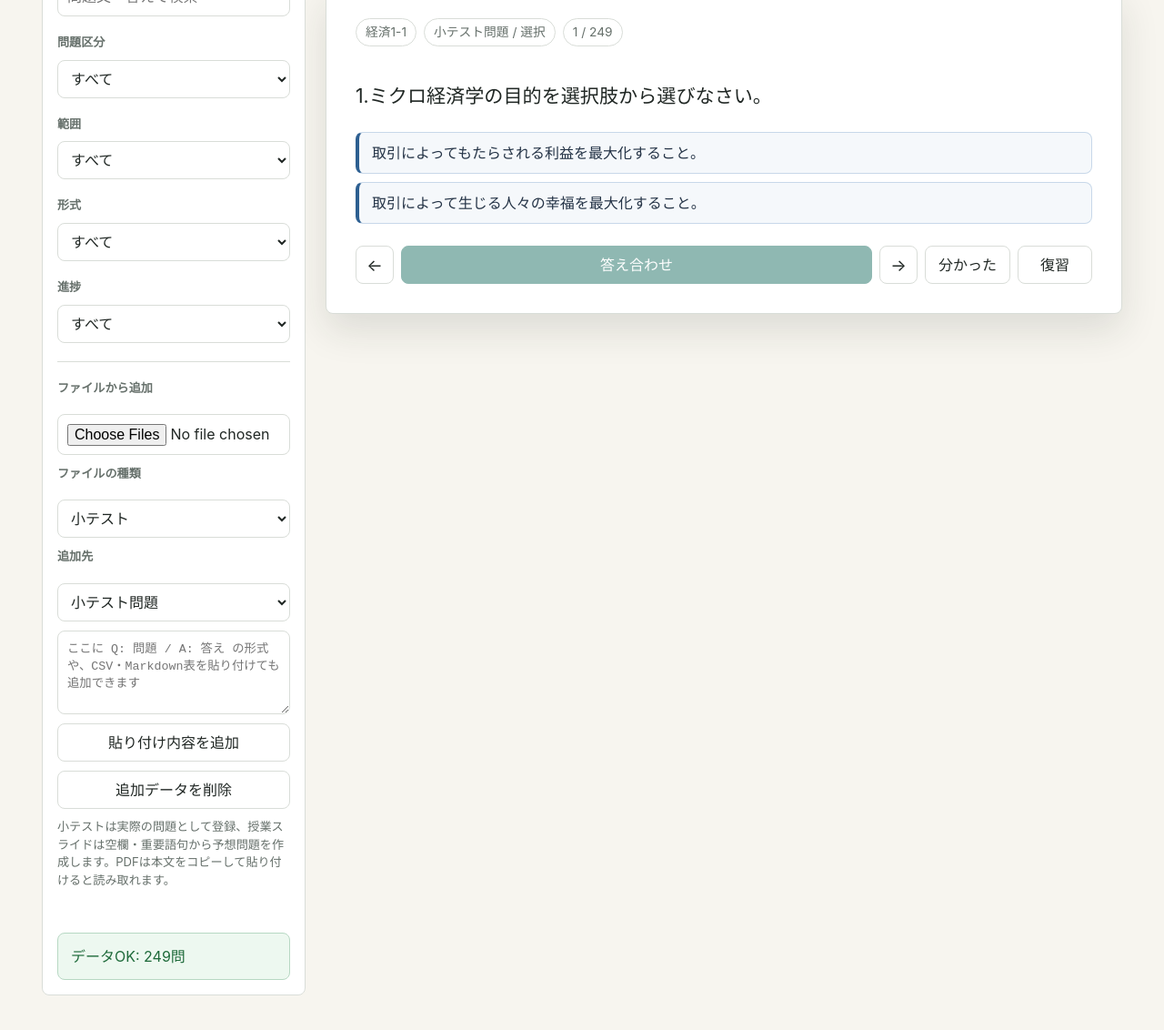
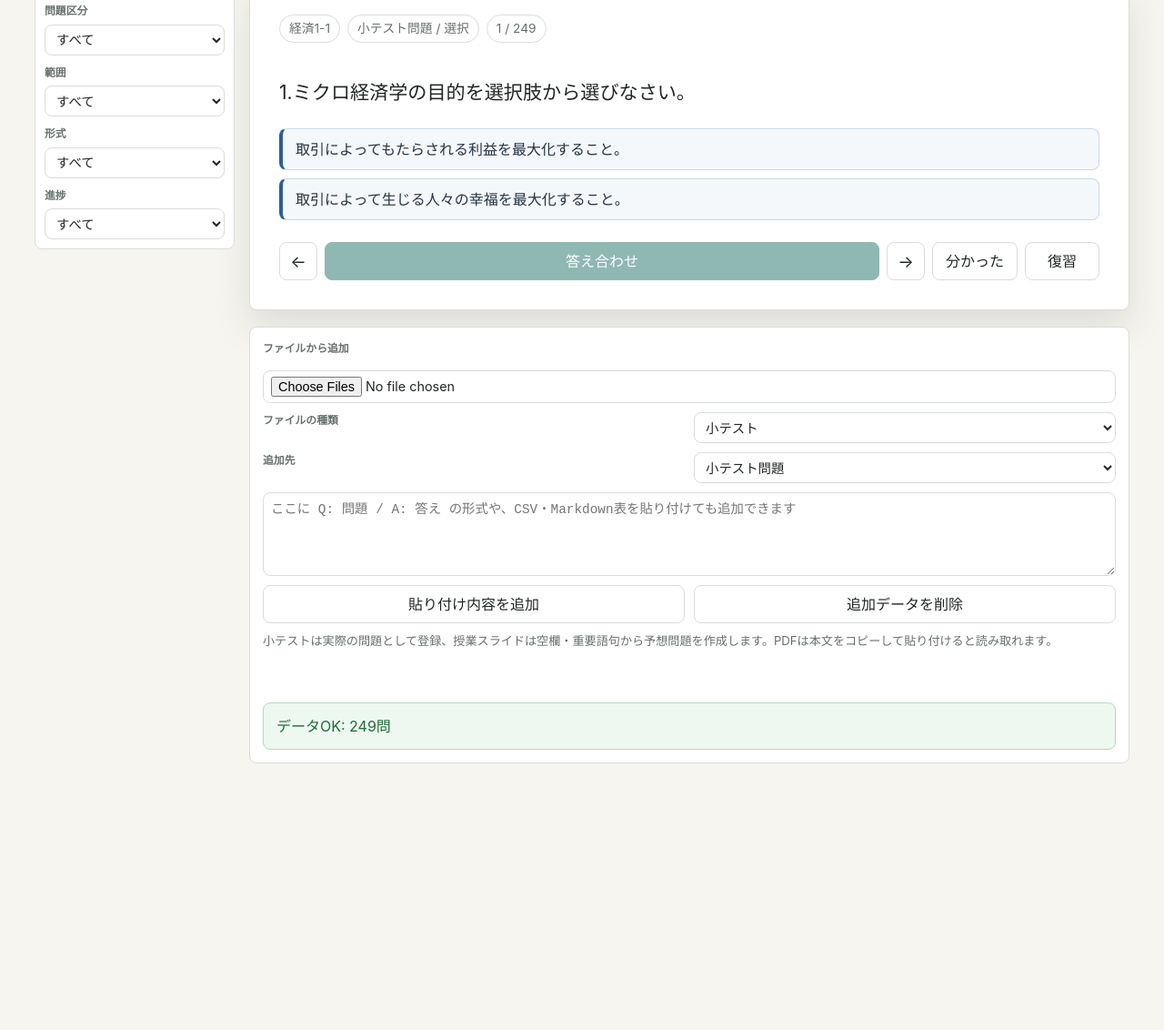
Before and after one commit to shosipaniti/benkyouuuuuu, a plain HTML site: page study-quiz-site.html in a window 1280 px wide. Shown: the part 206-1338 px from the top of the page at 91% size. After the commit the page ends 1087 px from the top, so only its background shows below. Drawn offline with Linux system fonts and the light colour scheme.

Commit message:
Move import panel below quiz and compact filters

```diff
--- a/study-quiz-site.html
+++ b/study-quiz-site.html
@@ -110,9 +110,9 @@
 
       main {
         display: grid;
-        grid-template-columns: minmax(230px, 290px) 1fr;
-        gap: 22px;
-        padding: 24px clamp(16px, 4vw, 46px) 42px;
+        grid-template-columns: minmax(172px, 220px) 1fr;
+        gap: 16px;
+        padding: 20px clamp(14px, 4vw, 38px) 42px;
       }
 
       aside,
@@ -127,15 +127,15 @@
         position: sticky;
         top: 16px;
         align-self: start;
-        padding: 16px;
+        padding: 10px;
       }
 
       label,
       .filter-title {
         display: block;
-        margin: 0 0 8px;
+        margin: 0 0 4px;
         color: var(--muted);
-        font-size: 0.82rem;
+        font-size: 0.74rem;
         font-weight: 700;
       }
 
@@ -143,12 +143,13 @@
       select,
       textarea {
         width: 100%;
-        min-height: 42px;
+        min-height: 34px;
         border: 1px solid var(--line);
         border-radius: 8px;
         background: #fff;
         color: var(--ink);
-        padding: 8px 10px;
+        padding: 5px 8px;
+        font-size: 0.9rem;
       }
 
       textarea {
@@ -157,19 +158,31 @@
       }
 
       .filter {
-        margin-top: 18px;
+        margin-top: 10px;
       }
 
       .import-panel {
         display: grid;
         gap: 10px;
-        margin-top: 20px;
-        border-top: 1px solid var(--line);
-        padding-top: 18px;
+        grid-template-columns: repeat(2, minmax(0, 1fr));
+        margin-top: 18px;
+        border: 1px solid var(--line);
+        border-radius: 8px;
+        background: var(--surface);
+        padding: 14px;
       }
 
       .import-panel button {
-        width: 100%;
+        width: auto;
+      }
+
+      .import-panel .filter-title,
+      .import-panel input[type="file"],
+      .import-panel textarea,
+      .import-panel .helper,
+      .import-panel .import-status,
+      .import-panel .data-status {
+        grid-column: 1 / -1;
       }
 
       .helper {
@@ -544,6 +557,10 @@
         }
 
         .editor-grid {
+          grid-template-columns: 1fr;
+        }
+
+        .import-panel {
           grid-template-columns: 1fr;
         }
       }
@@ -587,28 +604,6 @@
           <select id="statusFilter"></select>
         </div>
 
-        <section class="import-panel" aria-label="問題データ追加">
-          <p class="filter-title">ファイルから追加</p>
-          <input id="fileInput" type="file" accept=".json,.js,.csv,.md,.markdown,.txt,.html,.htm" multiple>
-          <label for="fileKind">ファイルの種類</label>
-          <select id="fileKind">
-            <option value="quiz">小テスト</option>
-            <option value="slides">授業スライド</option>
-            <option value="manual">手入力データ</option>
-          </select>
-          <label for="importCategory">追加先</label>
-          <select id="importCategory">
-            <option value="quiz">小テスト問題</option>
-            <option value="prediction">予想問題</option>
-          </select>
-          <textarea id="pasteInput" placeholder="ここに Q: 問題 / A: 答え の形式や、CSV・Markdown表を貼り付けても追加できます"></textarea>
-          <button id="pasteButton" type="button">貼り付け内容を追加</button>
-          <button id="clearImportedButton" type="button">追加データを削除</button>
-          <p class="helper">小テストは実際の問題として登録、授業スライドは空欄・重要語句から予想問題を作成します。PDFは本文をコピーして貼り付けると読み取れます。</p>
-          <p id="importStatus" class="import-status" aria-live="polite"></p>
-        </section>
-
-        <div id="dataStatus" class="data-status" hidden></div>
       </aside>
 
       <section>
@@ -668,6 +663,28 @@
             </div>
           </section>
           <div id="listItems" class="list"></div>
+        </section>
+
+        <section class="import-panel" aria-label="問題データ追加">
+          <p class="filter-title">ファイルから追加</p>
+          <input id="fileInput" type="file" accept=".json,.js,.csv,.md,.markdown,.txt,.html,.htm" multiple>
+          <label for="fileKind">ファイルの種類</label>
+          <select id="fileKind">
+            <option value="quiz">小テスト</option>
+            <option value="slides">授業スライド</option>
+            <option value="manual">手入力データ</option>
+          </select>
+          <label for="importCategory">追加先</label>
+          <select id="importCategory">
+            <option value="quiz">小テスト問題</option>
+            <option value="prediction">予想問題</option>
+          </select>
+          <textarea id="pasteInput" placeholder="ここに Q: 問題 / A: 答え の形式や、CSV・Markdown表を貼り付けても追加できます"></textarea>
+          <button id="pasteButton" type="button">貼り付け内容を追加</button>
+          <button id="clearImportedButton" type="button">追加データを削除</button>
+          <p class="helper">小テストは実際の問題として登録、授業スライドは空欄・重要語句から予想問題を作成します。PDFは本文をコピーして貼り付けると読み取れます。</p>
+          <p id="importStatus" class="import-status" aria-live="polite"></p>
+          <div id="dataStatus" class="data-status" hidden></div>
         </section>
       </section>
     </main>
```
